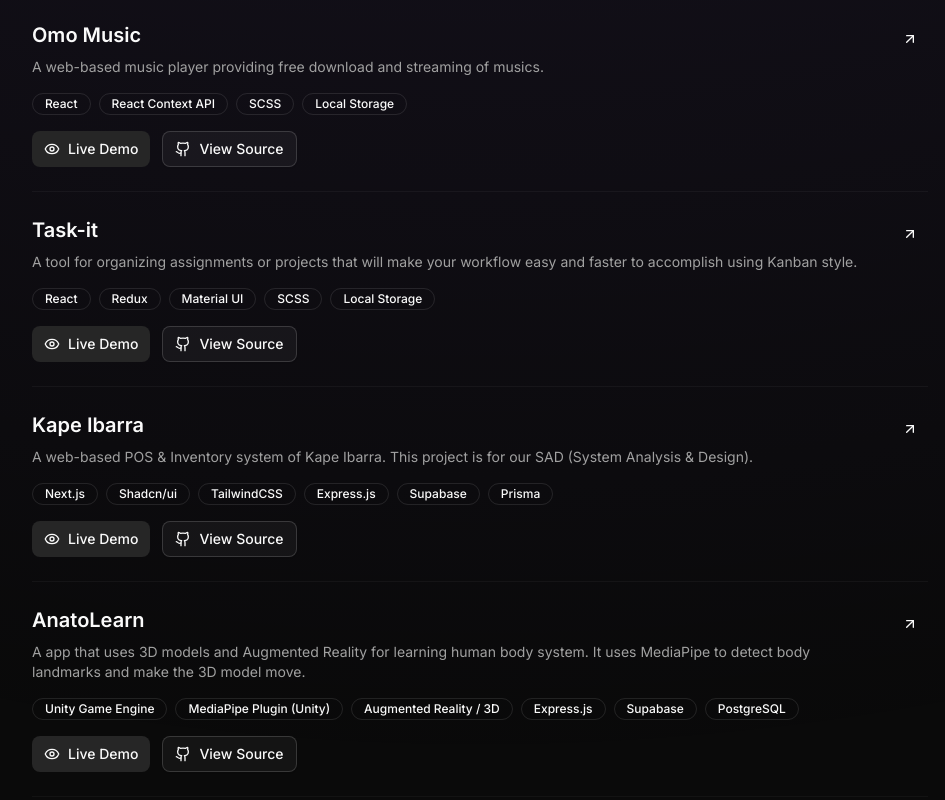
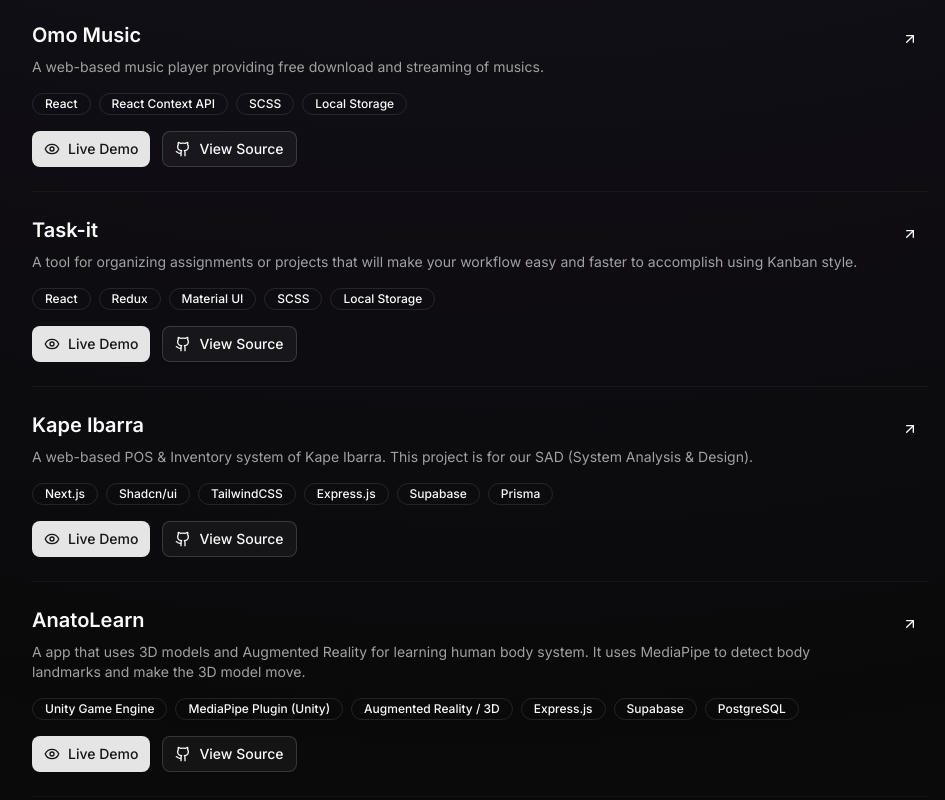
Before and after one commit to Michael-Gatmaitan/michaelg, a Next.js app: page / in a window 1280 px wide. Shown: the part 1780-2580 px from the top of the page, without its empty margins (160-1105 px from the left). Built offline with nearby package versions, Linux system fonts and the light colour scheme.

Commit message:
UI: Project section 'Live demo' button's variant changed to default.

```diff
--- a/components/sections/ProjectsSection.tsx
+++ b/components/sections/ProjectsSection.tsx
@@ -143,7 +143,7 @@
         ))}
       </div>
       <div className="flex gap-2 md:gap-3">
-        <Button variant="secondary" asChild>
+        <Button asChild>
           <Link href={project.liveDemoLink} target="_blank">
             <Eye className="size-4" />
             Live Demo
```
